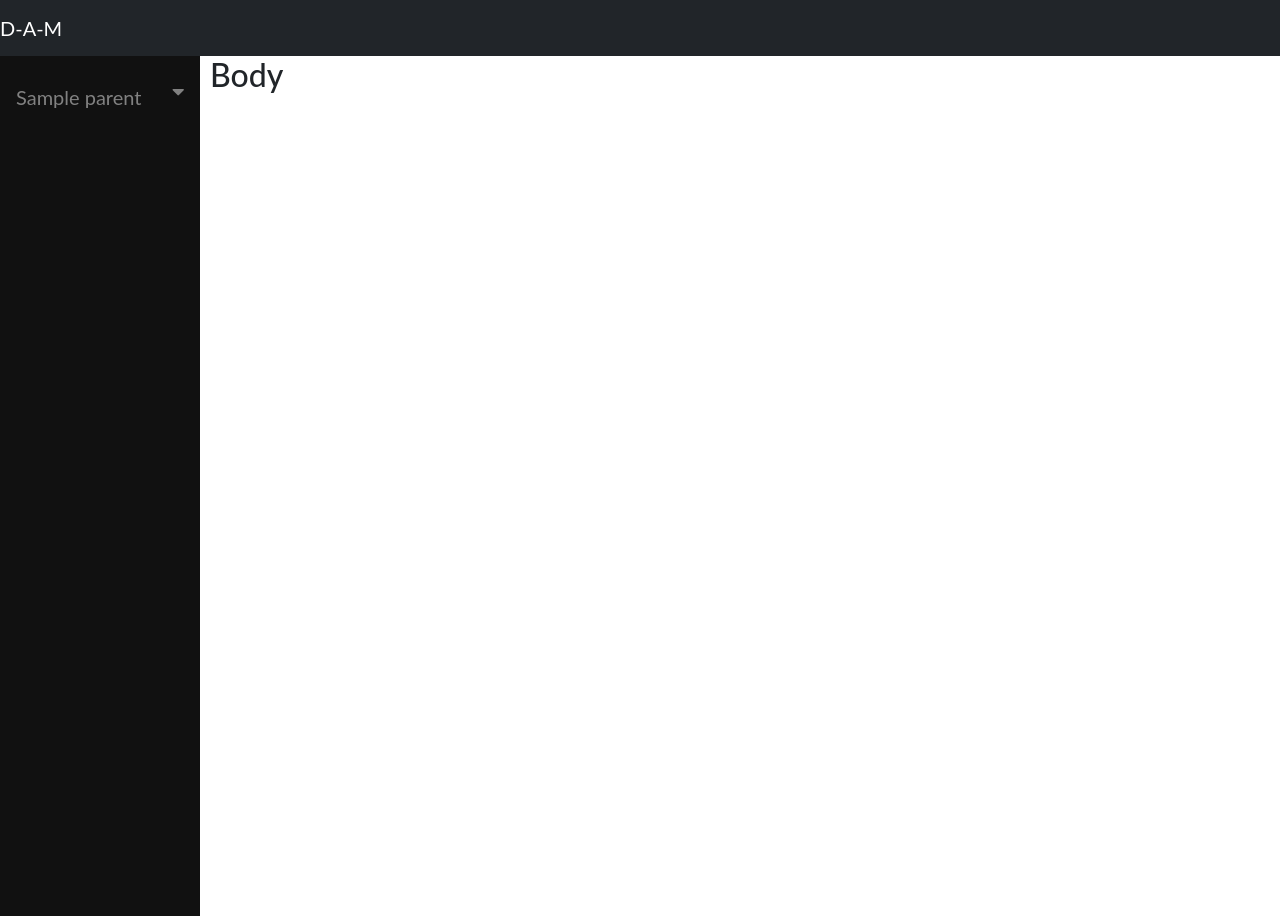
After one commit to mohamad-liyaghi/django-anonmarket, a Django app: template apps/customer/templates/customer/home.html in a window 1280 px wide. The commit adds this page. Run offline with Django 4.2, Linux system fonts and the light colour scheme; the template is opened without the code that fills it: most values are stand-ins (such as "Sample title", 1, 10 or a date in 2020).

Commit message:
Home page sidebar added

```diff
--- /dev/null
+++ b/apps/customer/templates/customer/home.html
@@ -0,0 +1,33 @@
+{% extends 'base/base.html' %}
+{% load static %}
+
+{% block title %} Home page {% endblock title %}
+
+
+{% block main %}
+<link rel="stylesheet" href="{% static 'css/sidebar.css' %}">
+<link rel="stylesheet" href="https://cdnjs.cloudflare.com/ajax/libs/font-awesome/4.7.0/css/font-awesome.min.css">
+
+<div class="sidenav">
+    {% for parent in parent_categories %}
+
+          <button class="dropdown-btn">{{parent}}
+            <i class="fa fa-caret-down"></i>
+          </button>
+
+              <div class="dropdown-container">
+                  {% for child in parent.children.all %}
+                    <a href="#">{{ child }}</a>
+                  {% endfor %}
+              </div>
+
+    {% endfor %}
+
+</div>
+
+<div class="main">
+  <h2>Body</h2>
+
+</div>
+<script src="{% static 'js/dropdown.js' %}"></script>
+{% endblock main %}
--- a/apps/customer/urls.py
+++ b/apps/customer/urls.py
@@ -4,6 +4,7 @@ from . import views
 app_name = "customer"
 
 urlpatterns = [
+    path("", views.Home.as_view(), name="home"),
     path("add-order/<int:id>/<str:slug>/", views.AddOrder.as_view(), name="add-order"),
     path("delete-order/<int:id>/<str:code>/", views.DeleteOrder.as_view(), name="delete-order"),
 
--- /dev/null
+++ b/static/css/sidebar.css
@@ -0,0 +1,68 @@
+body {
+  font-family: "Lato", sans-serif;
+}
+
+/* Fixed sidenav, full height */
+.sidenav {
+  height: 100%;
+  width: 200px;
+  position: fixed;
+  z-index: 1;
+  top: 1;
+  left: 0;
+  background-color: #111;
+  overflow-x: hidden;
+  padding-top: 20px;
+}
+
+/* Style the sidenav links and the dropdown button */
+.sidenav a, .dropdown-btn {
+  padding: 6px 8px 6px 16px;
+  text-decoration: none;
+  font-size: 20px;
+  color: #818181;
+  display: block;
+  border: none;
+  background: none;
+  width: 100%;
+  text-align: left;
+  cursor: pointer;
+  outline: none;
+}
+
+/* On mouse-over */
+.sidenav a:hover, .dropdown-btn:hover {
+  color: #f1f1f1;
+}
+
+/* Main content */
+.main {
+  margin-left: 200px; /* Same as the width of the sidenav */
+  font-size: 20px; /* Increased text to enable scrolling */
+  padding: 0px 10px;
+}
+
+/* Add an active class to the active dropdown button */
+.active {
+  background-color: green;
+  color: white;
+}
+
+/* Dropdown container (hidden by default). Optional: add a lighter background color and some left padding to change the design of the dropdown content */
+.dropdown-container {
+  display: none;
+  background-color: #262626;
+  padding-left: 8px;
+}
+
+/* Optional: Style the caret down icon */
+.fa-caret-down {
+  float: right;
+  padding-right: 8px;
+}
+
+/* Some media queries for responsiveness */
+@media screen and (max-height: 450px) {
+  .sidenav {padding-top: 15px;}
+  .sidenav a {font-size: 18px;}
+}
--- /dev/null
+++ b/static/js/dropdown.js
@@ -0,0 +1,14 @@
+var dropdown = document.getElementsByClassName("dropdown-btn");
+var i;
+
+for (i = 0; i < dropdown.length; i++) {
+  dropdown[i].addEventListener("click", function() {
+    this.classList.toggle("active");
+    var dropdownContent = this.nextElementSibling;
+    if (dropdownContent.style.display === "block") {
+      dropdownContent.style.display = "none";
+    } else {
+      dropdownContent.style.display = "block";
+    }
+  });
+}
--- a/templates/base/base.html
+++ b/templates/base/base.html
@@ -11,7 +11,6 @@
   </head>
   <body>
   	{% include 'base/navbar.html' %}
-    <br/>
 
       {% if messages %}
         {% for message in messages %}
```
Also changed, not shown: apps/customer/views.py (+19 -1 lines).
